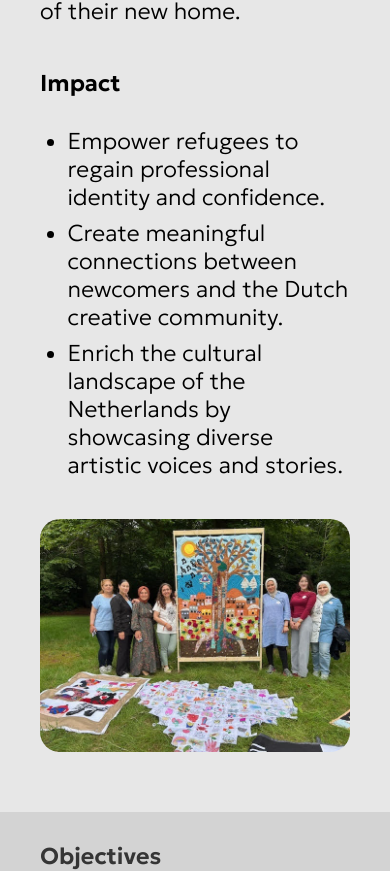
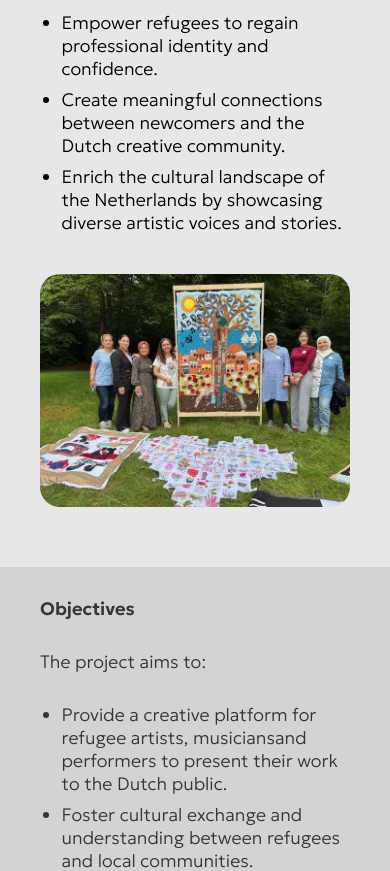
Before and after one commit to longfelloson/NewRoots, a SvelteKit app in the folder NewRoots/: page / in a window 390 px wide. Shown: the part 2733-3604 px from the top of the page. Built offline with nearby package versions, Linux system fonts and the light colour scheme.

Commit message:
feat(about): change fonts' size to responsive

```diff
--- a/NewRoots/src/components/About.svelte
+++ b/NewRoots/src/components/About.svelte
@@ -26,7 +26,7 @@
         width: 60%;
         flex-direction: column;
         font-weight: 200;
-        font-size: 23px;
+        font-size: var(--second-text-size);
     }
 
     #about ul {
@@ -34,14 +34,14 @@
         padding-left: 1.2em;
         margin: 0;
         font-weight: 200;
-        font-size: 23px;
+        font-size: var(--second-text-size);
         gap: 8px;
         display: flex;
         flex-direction: column;
     }
 
     #about .title {
-        font-size: 23px;
+        font-size: var(--second-text-size);
         font-weight: 600;
         margin: 30px 0;
     }
@@ -59,11 +59,11 @@
     #about .section.second .subsection {
         flex-direction: column;
         width: 64%;
-        font-size: 16px;
+        font-size: var(--first-text-size);
     }
 
     #about .subsection .subtitle {
-        font-size: 23px;
+        font-size: var(--second-text-size);
         font-weight: 200;
         margin-bottom: 30px;
     }
```
